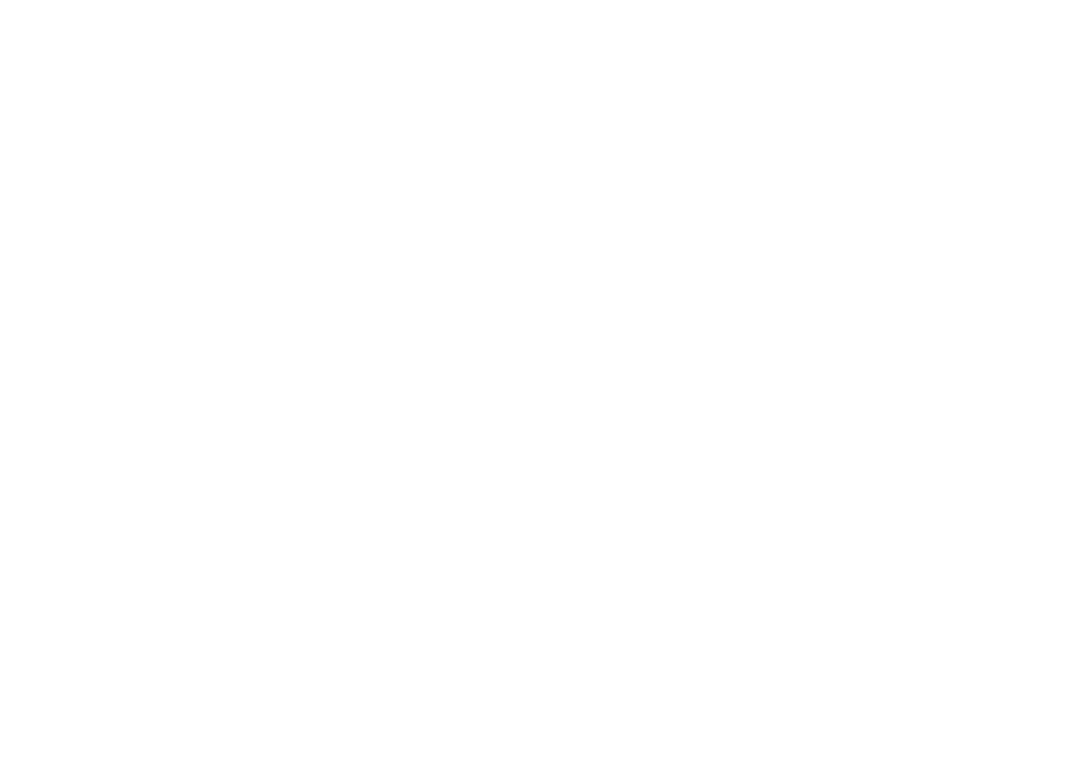
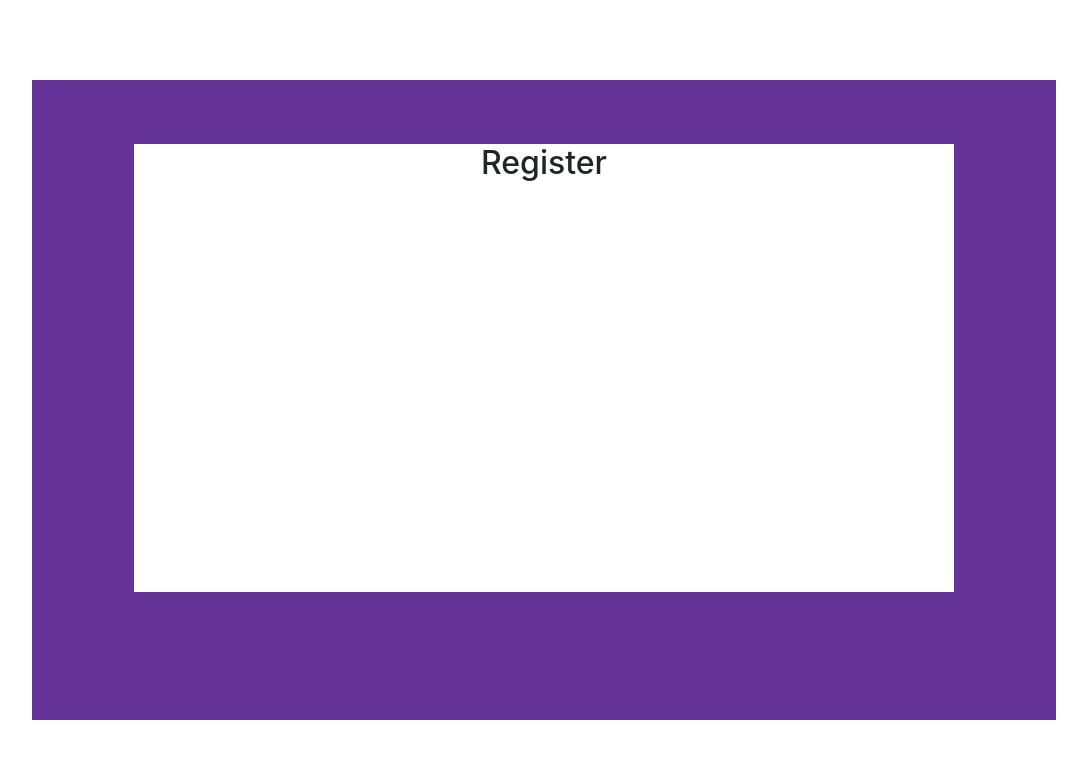
Before and after one commit to IvanSeagull/Ebanov-Chat, a website: page public/login.html in a window 1280 px wide. Shown: the whole page, without its empty margins (96-1183 px from the left). Drawn offline with nearby package versions, Linux system fonts and the light colour scheme.

Commit message:
started login html

```diff
--- a/public/login.html
+++ b/public/login.html
@@ -1,13 +1,23 @@
 <!DOCTYPE html>
 <html lang="en">
-<head>
-    <meta charset="UTF-8">
-    <meta name="viewport" content="width=device-width, initial-scale=1.0">
+  <head>
+    <meta charset="UTF-8" />
+    <meta name="viewport" content="width=device-width, initial-scale=1.0" />
     <title>Sign in</title>
-    <link rel="stylesheet" href="https://stackpath.bootstrapcdn.com/bootstrap/4.5.2/css/bootstrap.min.css">
-
-</head>
-<body>
-
-</body>
+    <link
+      rel="stylesheet"
+      href="https://stackpath.bootstrapcdn.com/bootstrap/4.5.2/css/bootstrap.min.css"
+    />
+    <link rel="stylesheet" href="myCss/style.css" />
+  </head>
+  <body>
+    <main>
+      <div class="container main-login">
+        <div class="login-form">
+          <h2>Register</h2>
+          <form action=""></form>
+        </div>
+      </div>
+    </main>
+  </body>
 </html>
--- /dev/null
+++ b/public/myCss/style.css
@@ -0,0 +1,37 @@
+* {
+  margin: 0;
+  padding: 0;
+}
+html,
+body {
+  width: 100%;
+  height: 100%;
+}
+
+.main-login {
+  background-color: rebeccapurple;
+  width: 80vw;
+  height: 80vh;
+  position: absolute;
+  left: 0;
+  right: 0;
+  margin: 0 auto;
+  top: calc(50% - 40vh);
+  /* display: flex;
+  align-items: center; */
+}
+
+.login-form {
+  width: 80%;
+  height: 70%;
+  background-color: white;
+  position: absolute;
+  left: 0;
+  right: 0;
+  margin: 0 auto;
+  top: calc(10%);
+  text-align: center;
+  /* display: flex;
+  align-items: center;
+  justify-content: center; */
+}
```
